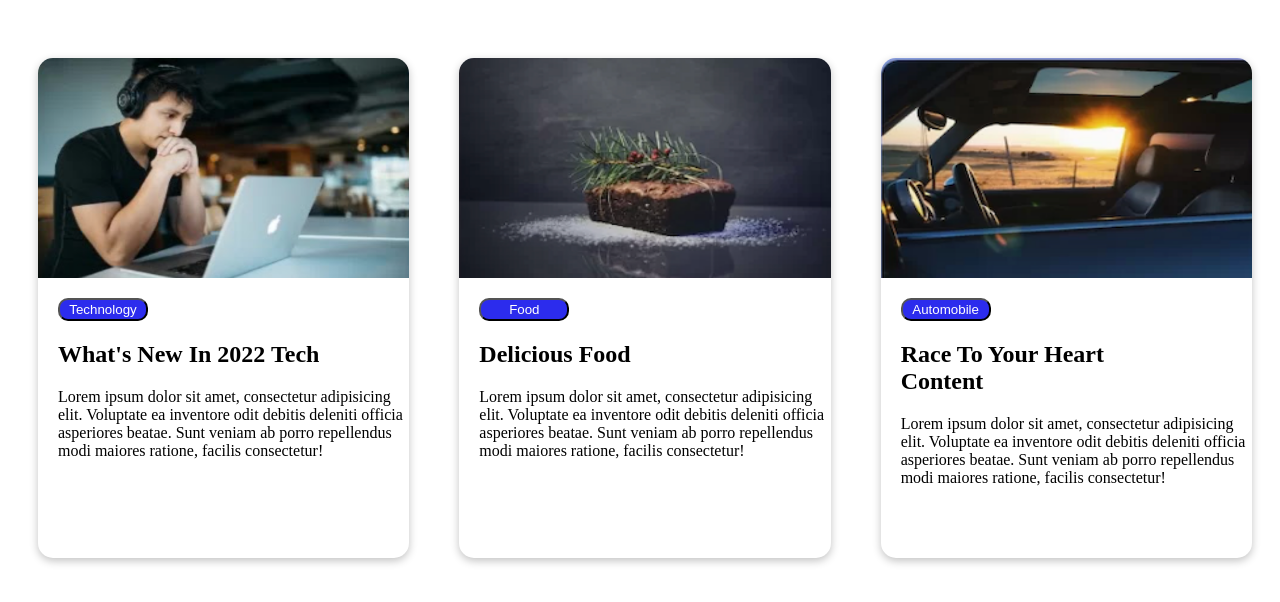
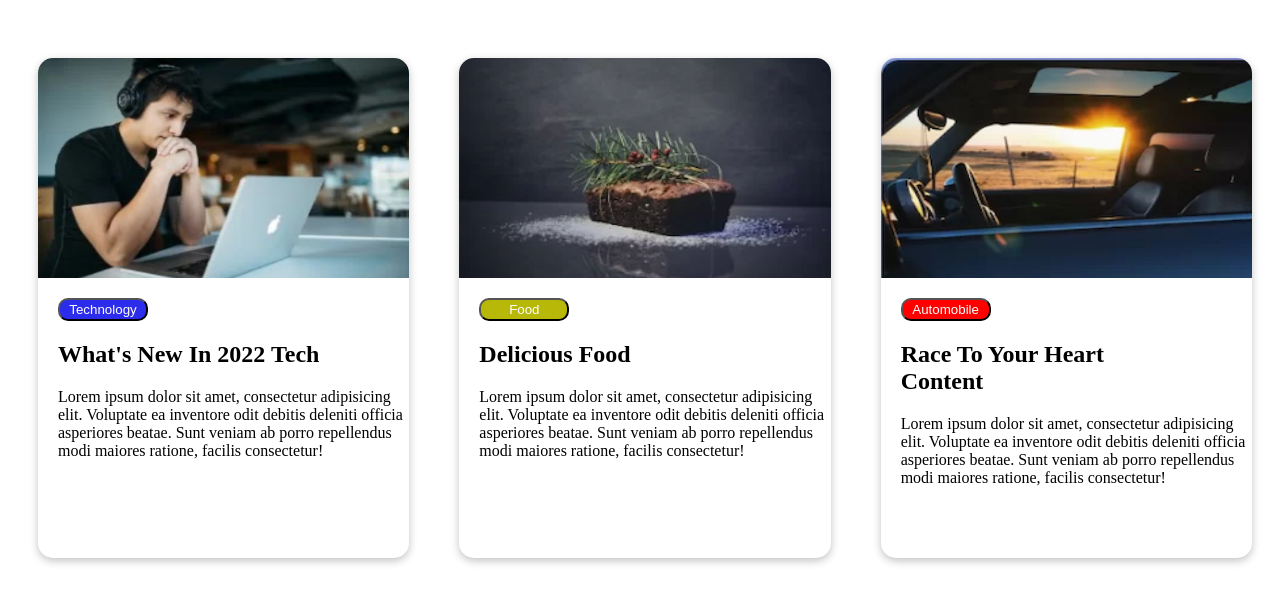
Before and after one commit to nargiznn/hmwork26_09, a plain HTML site: page index.html in a window 1280 px wide. Drawn offline with Linux system fonts and the light colour scheme.

Commit message:
some change

```diff
--- a/index.html
+++ b/index.html
@@ -9,21 +9,24 @@
 <body>
     <div class="product-list">
         <div class="products">
-
             <div class="card-image">
                 <img src="./images/box1img.png">
             </div>
             <button class="technology-btn">Technology</button>
             <h2>What's New In 2022 Tech</h2>
             <p>Lorem ipsum dolor sit amet, consectetur adipisicing elit. Voluptate ea inventore odit debitis deleniti officia asperiores beatae. Sunt veniam ab porro repellendus modi maiores ratione, facilis consectetur!</p>
-
+<!-- <div class="info">
+    <img >
+    <h6>John Doe</h6>
+    <p>2h ago</p>
+</div> -->
     </div>
 
     <div class="products">
         <div class="card-image">
             <img src="images/box2img.png">
         </div>
-        <button class="technology-btn">Food</button>
+        <button class="food-btn">Food</button>
         <h2>Delicious Food</h2>
         <p>Lorem ipsum dolor sit amet, consectetur adipisicing elit. Voluptate ea inventore odit debitis deleniti officia asperiores beatae. Sunt veniam ab porro repellendus modi maiores ratione, facilis consectetur!</p>
 
@@ -33,7 +36,7 @@
     <div class="card-image">
         <img src="./images/box3img.png">
     </div>
-    <button class="technology-btn">Automobile</button>
+    <button class="auto-btn">Automobile</button>
     <h2>Race To Your Heart <br>Content</h2>
     <p>Lorem ipsum dolor sit amet, consectetur adipisicing elit. Voluptate ea inventore odit debitis deleniti officia asperiores beatae. Sunt veniam ab porro repellendus modi maiores ratione, facilis consectetur!</p>
 </div>
--- a/style.css
+++ b/style.css
@@ -20,7 +20,7 @@ box-shadow: rgba(0, 0, 0, 0.24) 0px 3px 8px;
 .products p{
     margin-left: 20px;
 }
-.products button{
+.products  .technology-btn{
     width: 90px;
     height: 23px;
  margin-top: 20px;
@@ -29,6 +29,27 @@ box-shadow: rgba(0, 0, 0, 0.24) 0px 3px 8px;
  color: white;
  border-radius: 10px;
 }
+.products .food-btn{
+    width: 90px;
+    height: 23px;
+ margin-top: 20px;
+ margin-left: 20px;
+ background-color: rgb(184, 184, 8);
+ color: white;
+ border-radius: 10px;
+}
+.products  .auto-btn{
+    width: 90px;
+    height: 23px;
+ margin-top: 20px;
+ margin-left: 20px;
+ background-color: red;
+ color: white;
+ border-radius: 10px;
+}
+
+
+
 .products .card-image{
 width: 100%;
 height: 220px;
```
